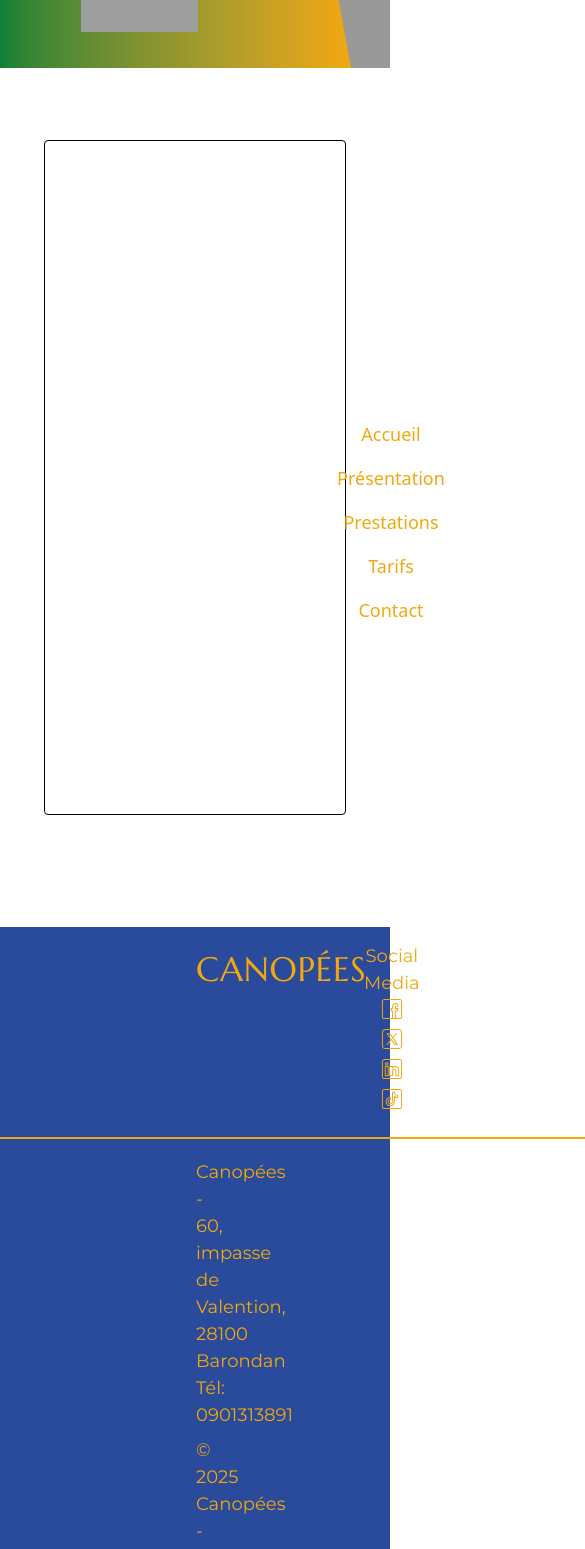
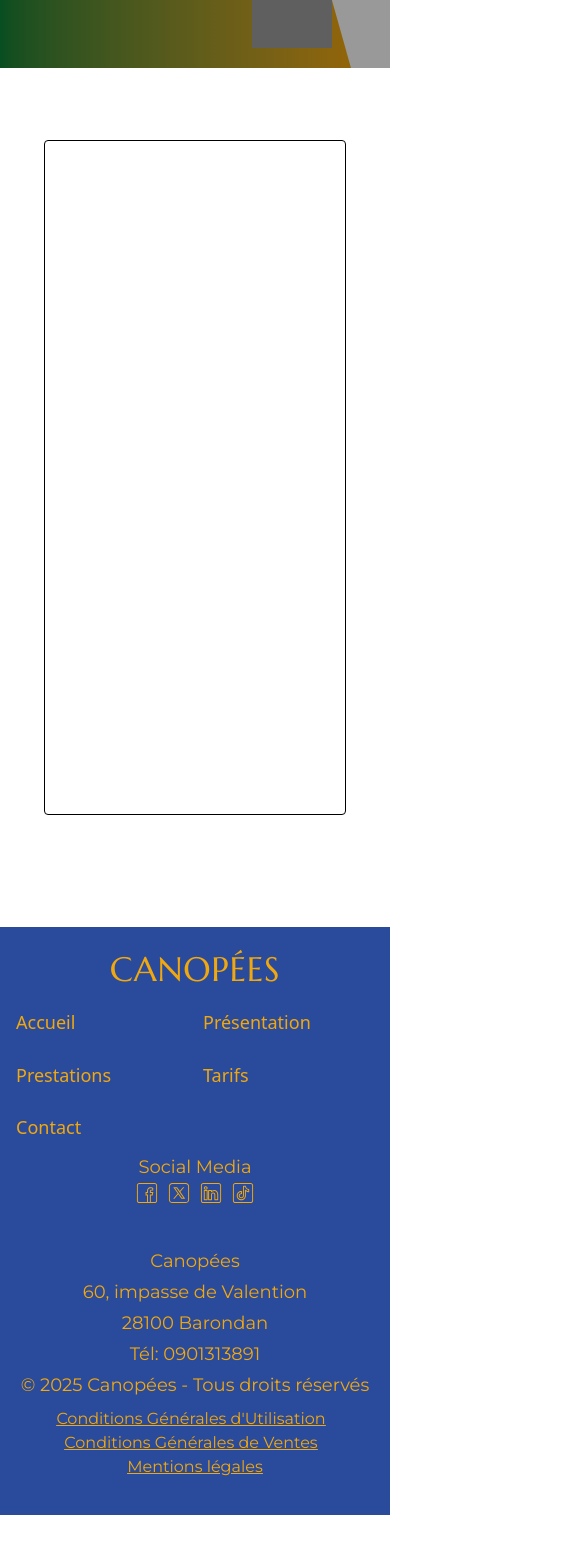
Before and after one commit to JackNotBad/Mspr1-Canopees, a React (Vite) app in the folder Mspr-Canopees/: page /mentions in a window 390 px wide. Shown: the part 432-1981 px from the top of the page, 585 px wide, since content can reach past the window. After the commit the page ends 1947 px from the top, so only its background shows below. Built offline with nearby package versions, Linux system fonts and the light colour scheme; grey boxes are pictures that could not be loaded.

Commit message:
Mise en place responsive : Header + Footer

```diff
--- a/Mspr-Canopees/src/Navbar.jsx
+++ b/Mspr-Canopees/src/Navbar.jsx
@@ -7,7 +7,7 @@ import close from "./assets/close.png"
 export default function Navbar() {
     const [showMenu, setShowMenu] = useState(false)
   return (
-    <nav className="absolute top-20 z-50 right-45 flex justify-center p-4">
+    <nav className="absolute top-20 z-20 right-20 lg:right-45 flex justify-center p-4">
         <ul className={`${showMenu ? "flex" : "hidden"} flex-col items-center w-full absolute top-full pb-5 lg:flex lg:relative lg:flex-row lg:pb-0 lg:justify-center lg:space-x-6`}>
             <li>
                 <Link to="/" className="inline-block py-2 text-lg lg:py-0">Accueil</Link>
@@ -30,7 +30,7 @@ export default function Navbar() {
         className="ml-auto lg:hidden"
         >
             <img
-            className="w-4"
+            className="cursor-pointer"
             src={showMenu ? close : hamburger} alt={showMenu ? "Cacher le menu" : "Montrer le menu"} />
         </button>
 
--- a/Mspr-Canopees/src/components/Footer.jsx
+++ b/Mspr-Canopees/src/components/Footer.jsx
@@ -1,49 +1,128 @@
 import { Link } from "react-router-dom";
-import facebook from "../assets/Footer/facebook.svg"
-import twitter from "../assets/Footer/twitter.svg"
-import linkedin from "../assets/Footer/linkedin.svg"
-import tiktok from "../assets/Footer/tiktok.svg"
+import facebook from "../assets/Footer/facebook.svg";
+import twitter from "../assets/Footer/twitter.svg";
+import linkedin from "../assets/Footer/linkedin.svg";
+import tiktok from "../assets/Footer/tiktok.svg";
 
 export default function Footer() {
   return (
-    <footer className="bg-[var(--blue)] text-[var(--orange)] p-4 text-center mt-10">
-      <div className="flex mx-45">
-        <h2 className="w-42 text-[var(--orange)!important]">canopées</h2>
-        <ul className="flex-col items-center w-full absolute top-full pb-5 lg:flex lg:relative lg:flex-row lg:pb-0 lg:justify-center lg:space-x-6">
-            <li>
-                <Link to="/" className="inline-block py-2 text-lg lg:py-0">Accueil</Link>
+    <footer className="bg-[var(--blue)] text-[var(--orange)] p-4 mt-10">
+      <div
+        className="
+      mx-auto
+      grid gap-x-4
+      grid-cols-2 grid-rows-5
+      items-center
+      lg:grid-cols-8 lg:grid-rows-1
+      lg:max-w-5xl
+      justify-self-center
+      "
+      >
+        <h2 className="text-[var(--orange)!important]
+        row-start-1 col-start-1 col-end-3 justify-self-center
+
+        ">
+          canopées
+        </h2>
+
+        <Link to="/" className="
+        row-start-2 col-start-1 py-2 text-lg
+        lg:row-start-1 lg:col-start-3 lg:py-0
+        ">
+          Accueil
+        </Link>
+
+        <Link to="/about" className="
+        row-start-2 col-start-2 py-2 text-lg
+        lg:row-start-1 lg:col-start-4
+        ">
+          Présentation
+        </Link>
+
+        <Link to="/prestations" className="
+        row-start-3 col-start-1 py-2 text-lg
+        lg:row-start-1 lg:col-start-5 lg:py-0
+        ">
+          Prestations
+        </Link>
+
+        <Link to="/tarifs" className="
+        row-start-3 col-start-2 py-2 text-lg
+        lg:row-start-1 lg:col-start-6 lg:py-0
+        ">
+          Tarifs
+        </Link>
+
+        <Link to="/contact" className="
+        row-start-4 col-start-1 col-end-3 py-2 text-lg
+        lg:row-start-1 lg:col-start-7 lg:col-end-8 lg:py-0
+        ">
+          Contact
+        </Link>
+
+        <div
+          className="
+        row-start-5 col-start-1 col-end-3
+        lg:row-start-1 lg:col-start-8 lg:col-end-9
+        "
+        >
+          <p className="text-[var(--orange)!important] ml-0 text-center">Social Media</p>
+          <ul className="flex text-nowrap justify-self-center">
+            <li className="w-6 mx-1">
+              <img src={facebook} alt="Lien vers la page facebook" />
             </li>
-            <li>
-                <Link to="/about" className="inline-block py-2 text-lg lg:py-0">Présentation</Link>
+            <li className="w-6 mx-1">
+              <img src={twitter} alt="Lien vers la page twitter" />
             </li>
-            <li>
-                <Link to="/prestations" className="inline-block py-2 text-lg lg:py-0">Prestations</Link>
+            <li className="w-6 mx-1">
+              <img src={linkedin} alt="Lien vers la page linkedin" />
             </li>
-            <li>
-                <Link to="/tarifs" className="inline-block py-2 text-lg lg:py-0">Tarifs</Link>
+            <li className="w-6 mx-1">
+              <img src={tiktok} alt="Lien vers la page tiktok" />
             </li>
-            <li>
-                <Link to="/contact" className="inline-block py-2 text-lg lg:py-0">Contact</Link>
-            </li>
-        </ul>
-        <div className="w-42">
-          <p className="text-[var(--orange)!important] ml-0">Social Media</p>
-          <ul>
-            <li className="inline-block w-6 mx-1"><img src={facebook} alt="Lien vers la page facebook" /></li>
-            <li className="inline-block w-6 mx-1"><img src={twitter} alt="Lien vers la page twitter" /></li>
-            <li className="inline-block w-6 mx-1"><img src={linkedin} alt="Lien vers la page linkedin" /></li>
-            <li className="inline-block w-6 mx-1"><img src={tiktok} alt="Lien vers la page tiktok" /></li>
           </ul>
         </div>
       </div>
-      <div className="flex flex-col mx-45 my-5 ">
+
+      <div
+        className="
+      w-auto mx-45
+      border-b-2 border-solid color-[var(--orange)] self-center mt-5"
+      ></div>
+
+      <div className="lg:mx-45 my-5 text-center">
+
         <div className="
-        w-300
-        border-b-2 border-solid color-[var(--orange)] self-center">
+        grid gap-1 justify-self-center
+        grid-cols-2 grid-rows-5
+        lg:grid-cols-3 lg:grid-rows-3
+        ">
+          <p className="text-[var(--orange)!important]
+          row-start-1 col-start-1 col-end-3
+          lg:row-start-1 lg:col-start-1 lg:col-end-2 lg:justify-self-end
+          ">
+            Canopées
+          </p>
+          <p className="text-[var(--orange)!important]
+          row-start-2 col-start-1 col-end-3
+          lg:row-start-1 lg:col-start-2 lg:col-end-3
+          ">60, impasse de Valention</p>
+          <p className="text-[var(--orange)!important]
+          row-start-3 col-start-1 col-end-3
+          lg:row-start-1 lg:col-start-3 lg:col-end-4 lg:justify-self-start
+          ">28100 Barondan</p>
+          <p className="text-[var(--orange)!important]
+          row-start-4 col-start-1 col-end-3
+          lg:row-start-2 lg:col-start-2 lg:col-end-3
+          ">Tél: 0901313891</p>
+          <p className="text-[var(--orange)!important]
+          row-start-5 col-start-1 col-end-3
+          lg:row-start-3 lg:col-start-1 lg:col-end-4
+          ">
+            © 2025 Canopées - Tous droits réservés
+          </p>
         </div>
-        <p className="text-[var(--orange)!important] mt-5">Canopées - 60, impasse de Valention, 28100 Barondan Tél: 0901313891</p>
-        <p className="text-[var(--orange)!important] mt-2">© 2025 Canopées - Tous droits réservés</p>
-        <div className="font-[Montserrat] underline space-x-4 mt-2">
+        <div className="flex flex-col lg:flex-row font-[Montserrat] underline space-x-2 mt-2 justify-center">
           <Link to="/cgu">Conditions Générales d'Utilisation</Link>
           <Link to="/cgv">Conditions Générales de Ventes</Link>
           <Link to="/mentions">Mentions légales</Link>
--- a/Mspr-Canopees/src/components/Header.jsx
+++ b/Mspr-Canopees/src/components/Header.jsx
@@ -18,18 +18,29 @@ export default function Header() {
 
   return (
     <header className="w-full h-125 relative text-[var(--light-white)]">
-
-      <hero-section className="w-full h-125 z-10 bg-[url(./assets/Accueil/hero-bg.jpg)] bg-no-repeat bg-cover bg-fixed bg-position-[center_bottom_6rem] absolute inset-0">
-        <div className="absolute inset-0 bg-black/40">
+        <div className="absolute z-30 inset-0 bg-black/40">
+        </div>
+        <hero-section className="
+        w-full z-10 bg-[url(./assets/Accueil/hero-bg.jpg)] bg-no-repeat bg-cover bg-fixed absolute inset-0
+        lg:bg-position-[center_bottom_6rem]
+        bg-position-[center_bottom_10rem]
+        ">
+          <div className=" ">
             <Navbar />
-          <h1 className="absolute top-30 right-45 flex justify-center p-4">{title}</h1>
-          <div className="absolute z-1 bottom-5 right-48 mb-4">
-            <img src={Logo} alt="Logo de Canopees" className="h-22 w-auto" />
+            <h1 className="absolute right-45 flex text-center p-4
+            lg:top-30
+            top-10
+            ">{title}</h1>
+            <div className="absolute z-1 bottom-5 right-[15%]">
+              <img src={Logo} alt="Logo de Canopees" className="w-auto
+              lg:h-22
+              h-15
+              " />
             </div>
             <div
               className="
                 absolute bottom-0 left-0
-              w-[90%] h-48
+                w-[90%] h-[25%]
                 bg-gradient-to-r from-[var(--green)] to-[var(--orange)]
                 z-0
                 [clip-path:polygon(0%_0%,90%_0%,100%_100%,0%_100%)]
```
Lines whose indentation alone changed are shown as unchanged.
